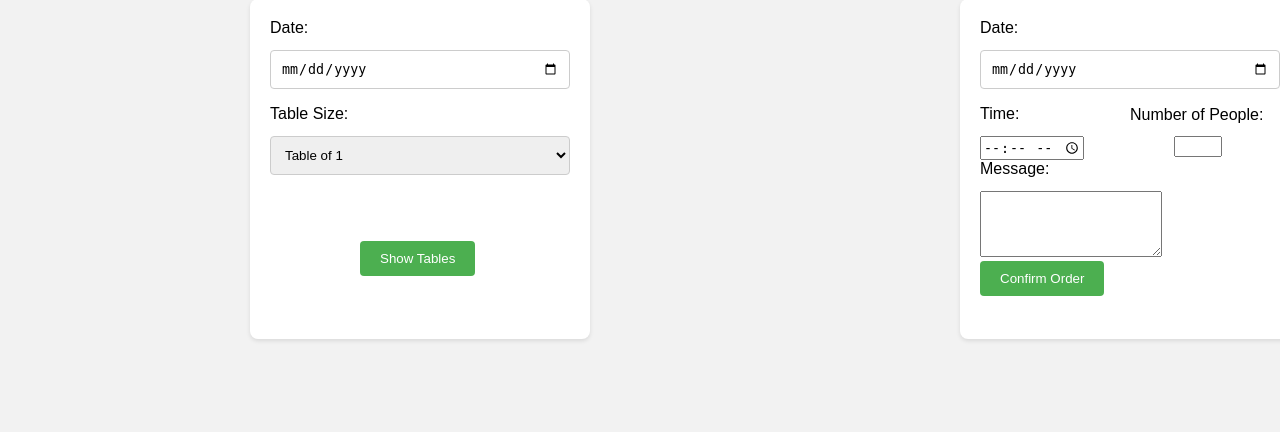
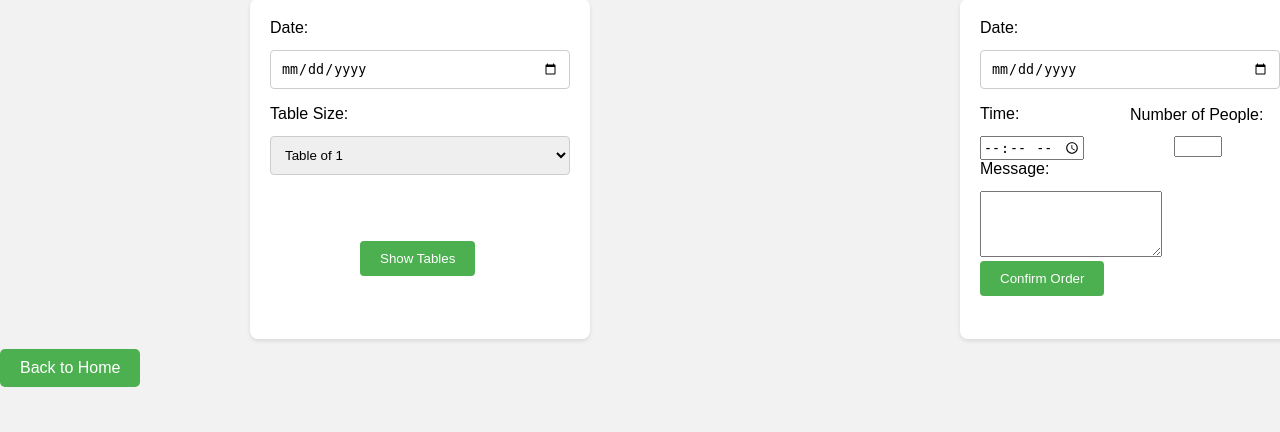
Before and after one commit to Andy-site/RRS, a Django app: page /reservation/ in a window 1280 px wide. Shown: the part 201-633 px from the top of the page. Run offline with Django 5.2, Linux system fonts and the light colour scheme; the visitor is signed in with stand-in values (Sample User, id 1).

Commit message:
Minor changes in Admin Dashboard and Reservation viz.Add Table functionality to add 5 tables for each and Back button implementation

```diff
--- a/rms/myapp/templates/myapp/reservation.html
+++ b/rms/myapp/templates/myapp/reservation.html
@@ -122,6 +122,22 @@
         margin-left: 90px;
 
         }
+.back-btn {
+    display: inline-block;
+    background-color: #4CAF50;
+    color: white;
+    padding: 10px 20px;
+    text-align: center;
+    text-decoration: none;
+    border-radius: 5px;
+    border: none;
+    cursor: pointer;
+    transition: background-color 0.3s;
+}
+
+.back-btn:hover {
+    background-color: #45a049;
+}
 
 
     </style>
@@ -178,7 +194,7 @@
 </div>
 
 
-
+<a href="/home" class="back-btn">Back to Home</a>
 
 
 <script>
@@ -213,9 +229,8 @@
                     } else {
                         tableElement.classList.add('unreserved');
                         tableElement.addEventListener('click', function() {
-                            if (confirm('Do you really wish to book this table?')) {
-                                // Code to book the table goes here
-                                alert('Table booked successfully!');
+                            if (confirm('Please Book the Table from Confirm your Order section!')) {
+
                             }
                         });
                     }
```
